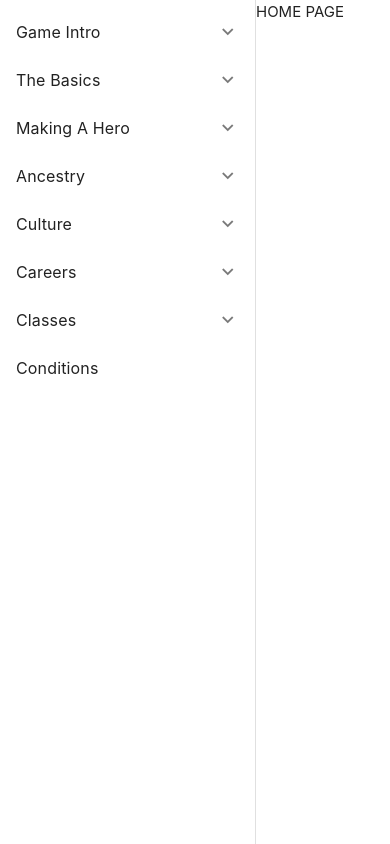
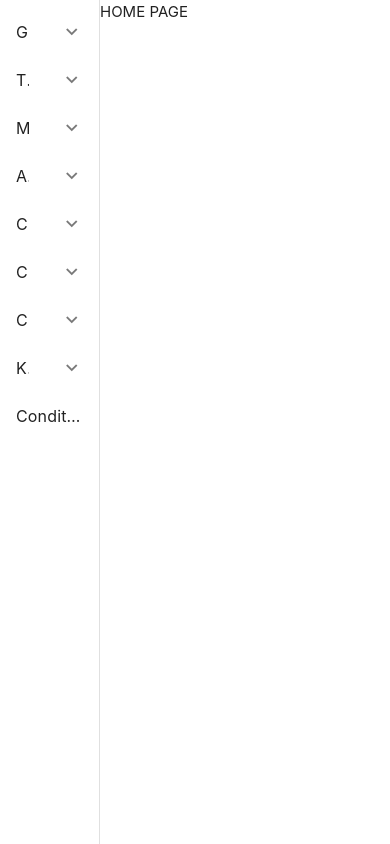
Before and after one commit to RAMcInnes/draw-steel-ui, a Vue app: page / in a window 390 px wide. Built offline with nearby package versions, Linux system fonts and the light colour scheme; the HTML template or start-up script is replaced by a standard one.

Commit message:
First pass at mobile support for sidebar

```diff
--- a/src/App.vue
+++ b/src/App.vue
@@ -1,4 +1,8 @@
 <script setup lang="ts">
+    import { useDisplay } from 'vuetify';
+
+    const { smAndDown } = useDisplay();
+
     const gameIntroOptions = [
       ['What Draw Steel IS NOT', 'whatTheGameIs'],
       ['What Draw Steel IS', 'whatTheGameIsNot'],
@@ -71,13 +75,19 @@
     const classesOptions = [
       ['Class Overview', 'classesOverview'],
       ['Abilities', 'classesAbilities']
-    ]
+    ];
+    const kitsOptions = [
+      ['Kit Overview', 'kitsOverview'],
+      ['Equipment', 'kitsEquipment'],
+      ['Bonuses', 'kitsBonuses'],
+      ['Signature Ability', 'kitsSignatureAbility'],
+    ];
 </script>
 
 <template>
   <v-app>
     <v-main>
-      <v-navigation-drawer permanent >
+      <v-navigation-drawer permanent :rail=smAndDown :rail-width="100">
         <v-list open-strategy="multiple">
           <v-list-group value="Game">
             <template v-slot:activator="{ props }">
@@ -198,6 +208,23 @@
               ></v-list-item>
           </v-list-group>
 
+          <v-list-group value="Kits">
+            <template v-slot:activator="{ props }">
+              <v-list-item
+                v-bind="props"
+                title="Kits"
+              ></v-list-item>
+            </template>
+
+            <v-list-item
+                v-for="([title,location], i) in kitsOptions"
+                :key="i"
+                :title="title"
+                :value="title"
+                :to="location"
+              ></v-list-item>
+          </v-list-group>
+
           <v-list-item
             title="Conditions"
             value="Conditions"
```
